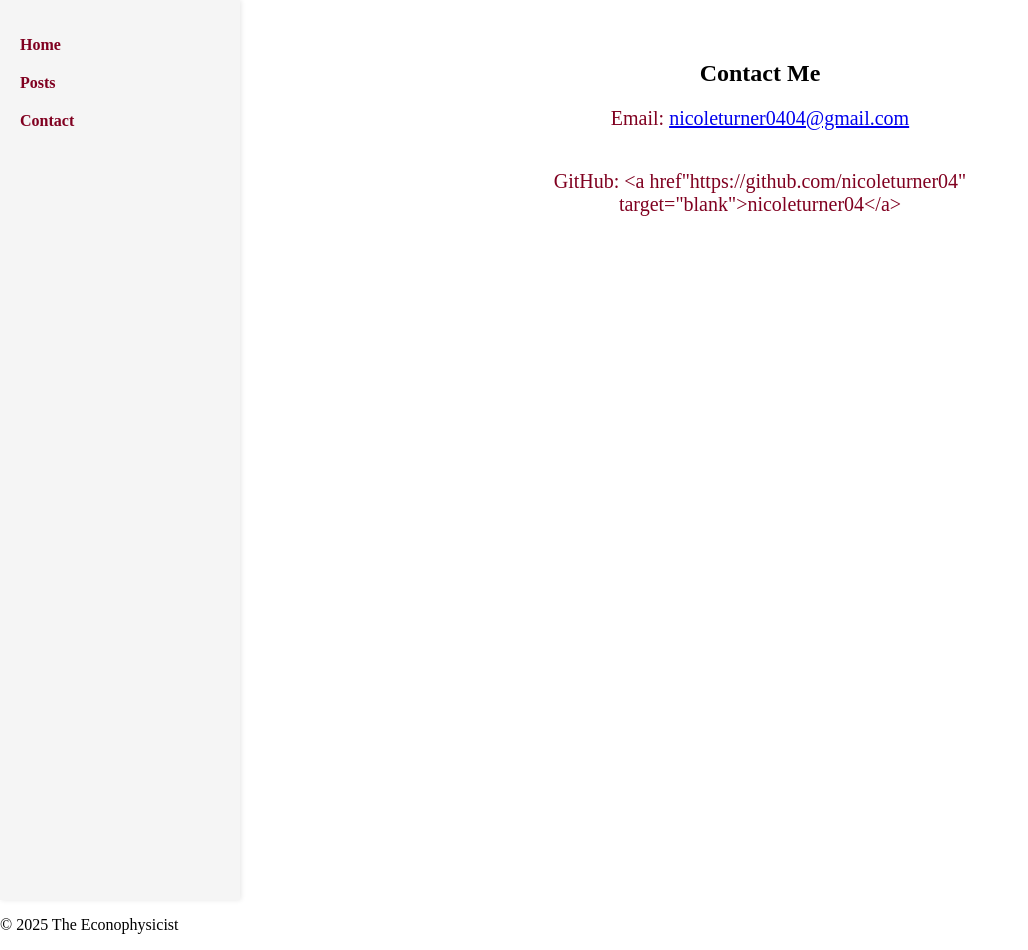
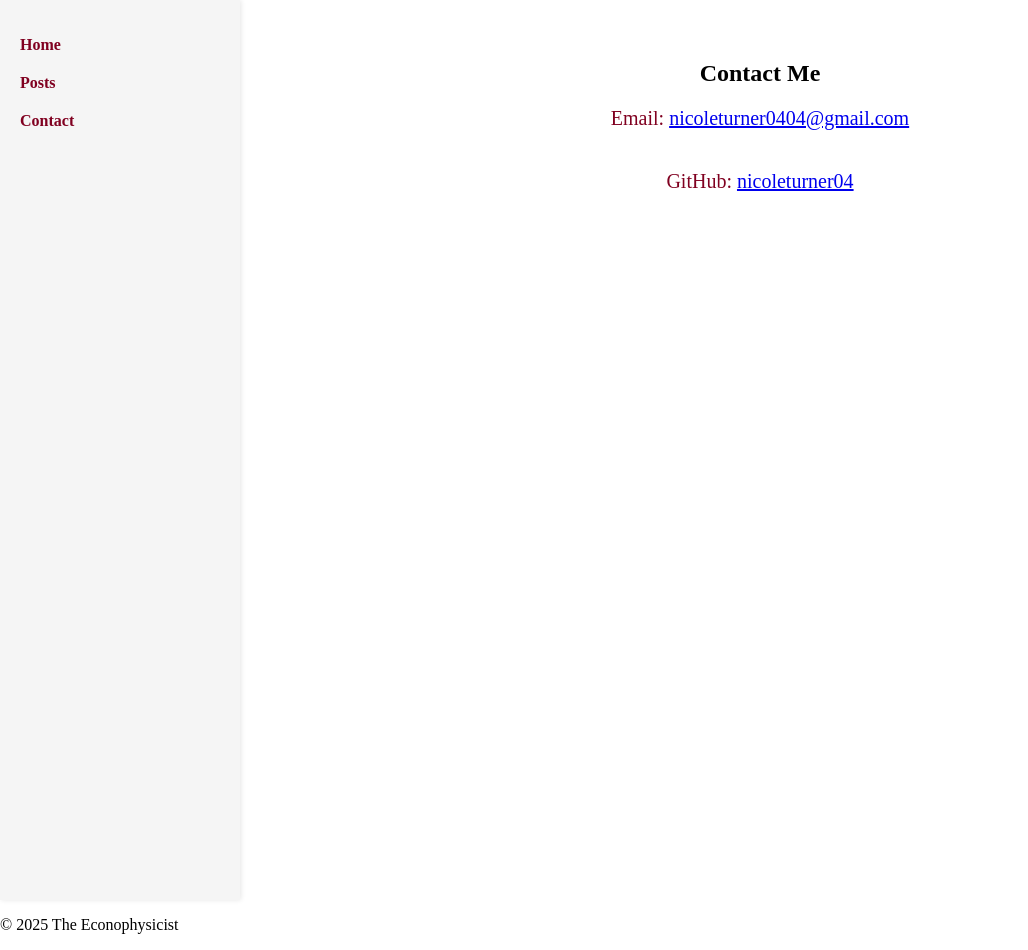
Before and after one commit to nicoleturner04/einsteinbohr, a Jekyll site: the page built from contact.md, in a window 1280 px wide. Shown: the whole page, without its empty margins (0-1028 px from the left). Built offline with Jekyll 4.4.1, drawn with Linux system fonts in a browser that asks for light colours.

Commit message:
github on my contact

```diff
--- a/contact.md
+++ b/contact.md
@@ -4,4 +4,4 @@ title: Contact
 ---
 <h2>Contact Me</h2>
 <p>Email: <a href="mailto:nicoleturner0404@gmail.com">nicoleturner0404@gmail.com</a></p>
-<p>GitHub: <a href"https://github.com/nicoleturner04" target="blank">nicoleturner04</a></p>
+<p>GitHub: <a href="https://github.com/nicoleturner04" target="_blank">nicoleturner04</a></p>
```
